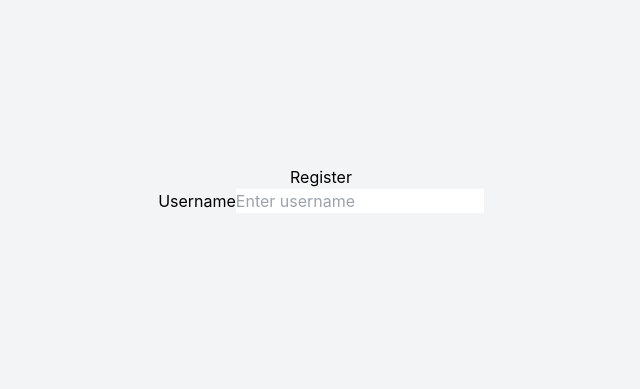
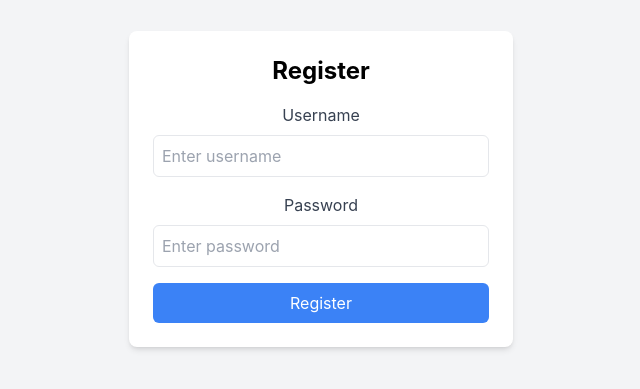
Before and after one commit to mateuszmiernik/language-learning-app, a React (Create React App) app in the folder client/: page / in a window 1280 px wide. Shown: the part 211-600 px from the top of the page, without its empty margins (319-959 px from the left). Built offline with nearby package versions, Linux system fonts and the light colour scheme.

Commit message:
update register.js

```diff
--- a/client/src/components/Register.js
+++ b/client/src/components/Register.js
@@ -1,23 +1,71 @@
-import React from 'react';
+import React, { useState } from 'react';
 
 const Register = () => {
+
+    const [username, setUserName] = useState('');
+    const [password, setPassword] = useState('');
+
+    const handleUserNameChange = (e) => {
+        setUserName(e.target.value);
+    }
+
+    const handlePasswordChange = (e) => {
+        setPassword(e.target.value);
+    }
+
+    const handleSubmit = async (e) => {
+        e.preventDefault();
+
+        try {
+            const response = await fetch('http://localhost:5000/api/register', {
+                method: 'POST',
+                headers: { 'Content-Type': 'application/json' },
+                body: JSON.stringify({ username, password })
+            });
+
+            const data = await response.json();
+
+            console.log(data);
+
+
+        } catch(error) {
+            console.error('Error:', error);
+        }
+
+    }
+
     return (
         <div className="flex justify-center items-center h-screen bg-gray-100">
-            <form className=''>
-            <h2 className=''>Register</h2>
-            <div className='flex'>
-                <div>
-                    <label>Username</label>
+            <form onSubmit={handleSubmit} className='bg-white p-6 rounded-lg shadow-md w-96'>
+                <h2 className='text-2xl font-bold mb-4'>Register</h2>
+                <div className='mb-4'>
+                    <label className='block mb-2 text-gray-700'>Username</label>
                     <input
                         type='text'
-                        className=''
+                        value={username}
+                        onChange={handleUserNameChange}
+                        className='w-full p-2 border rounded-md'
                         placeholder='Enter username'
                     />
                 </div>
-            </div>
-        </form>
+                <div className='mb-4'>
+                    <label className='block mb-2 text-gray-700'>Password</label>
+                    <input
+                        type='text'
+                        value={password}
+                        onChange={handlePasswordChange}
+                        className='w-full p-2 border rounded-md'
+                        placeholder='Enter password'
+                    />
+                </div>
+                <button
+                    type='submit'
+                    className='w-full bg-blue-500 text-white py-2 rounded-md'
+                >
+                    Register
+                </button>
+            </form>
         </div>
-
     )
 }
 
```
